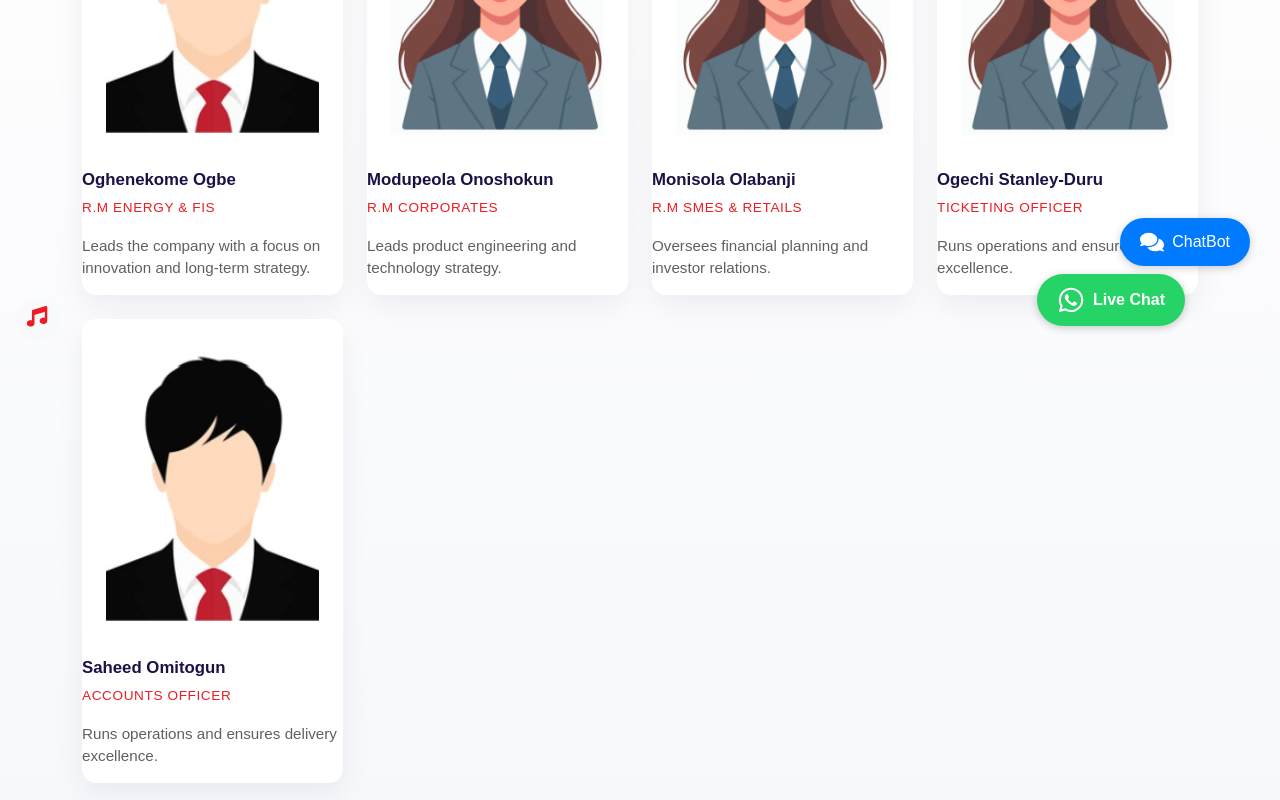
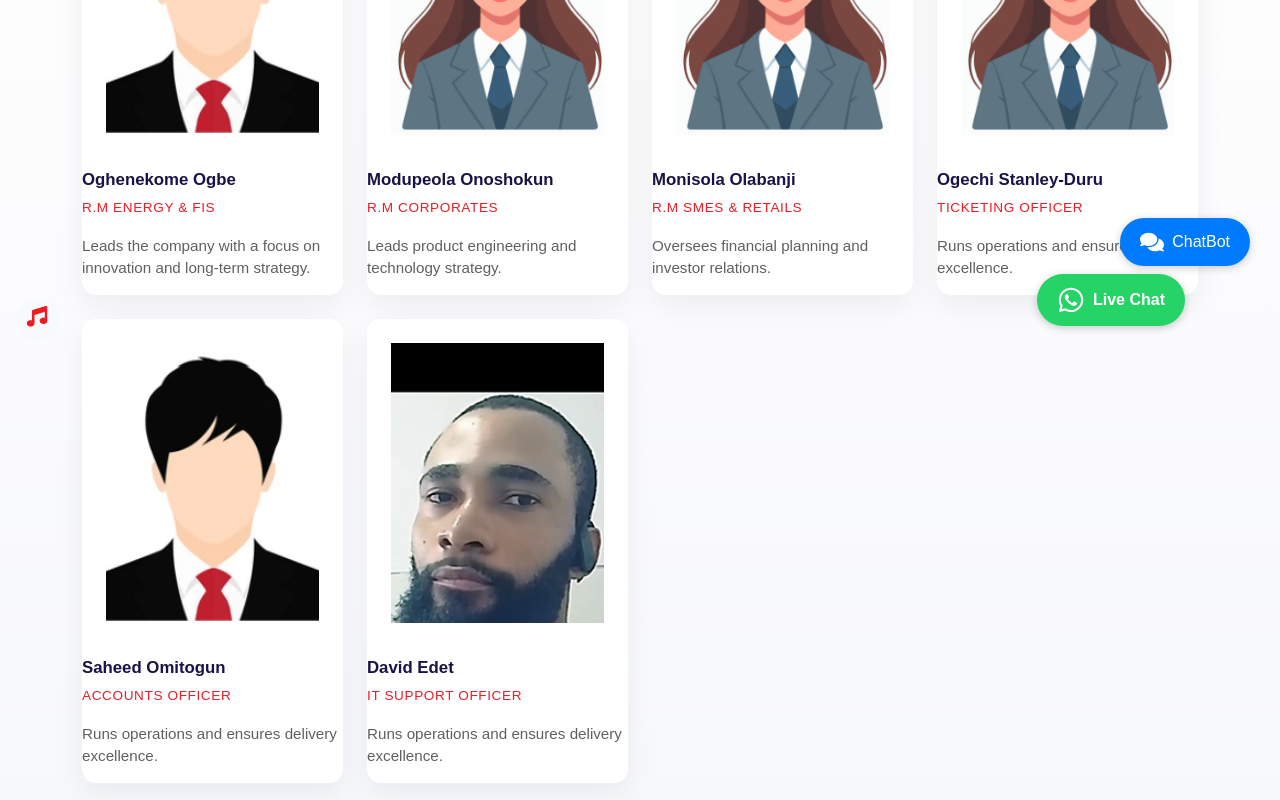
Before and after one commit to EdetDavid/thrive-travels, a React (Create React App) app: page /other-team-members in a window 1280 px wide. Shown: the part 444-1244 px from the top of the page. Built offline with nearby package versions, Linux system fonts and the light colour scheme; a web font is replaced by a local one.

Commit message:
Updating Other Team Members

```diff
--- a/src/pages/team/Team.jsx
+++ b/src/pages/team/Team.jsx
@@ -3,18 +3,20 @@ import male from "../../assets/images/male-avatar.png";
 import female from "../../assets/images/female-avatar.png";
 import remi from "../../assets/images/team/Remi.jpg";
 import richard from "../../assets/images/team/Richard.jpeg";
+import tayo from "../../assets/images/directors/TAYO.png";
+import toyin from "../../assets/images/directors/Toyin.png";
 import "./Team.css";
 
 const managementTeam = [
   {
-    imgSrc: male,
+    imgSrc: tayo,
     name: "Omotayo Ajani",
     role: "Managing Director",
     bio: "Leads the company with a focus on innovation and long-term strategy.",
   },
 
   {
-    imgSrc: female,
+    imgSrc: toyin,
     name: "Oluwatoyin Adewuyi",
     role: "Executive Director",
     bio: "Leads the company with a focus on innovation and long-term strategy.",
@@ -53,6 +55,12 @@ const managementTeam = [
     role: "Head, Branding and Corporate Communications",
     bio: "Runs operations and ensures delivery excellence.",
   },
+   {
+    imgSrc: remi,
+    name: "Oluwaremilekun Adebowale",
+    role: "Head, Branding and Corporate Communications",
+    bio: "Runs operations and ensures delivery excellence.",
+  },
 ];
 
 const ManagementTeam = () => {
--- a/src/pages/team/otherTeam.jsx
+++ b/src/pages/team/otherTeam.jsx
@@ -1,6 +1,7 @@
 import React from "react";
 import male from "../../assets/images/male-avatar.png";
 import female from "../../assets/images/female-avatar.png";
+import david from "../../assets/images/team/David.png"
 import "./Team.css";
 
 const managementMembers = [
@@ -32,6 +33,12 @@ const managementMembers = [
     imgSrc: male,
     name: "Saheed Omitogun",
     role: "Accounts Officer",
+    bio: "Runs operations and ensures delivery excellence.",
+  },
+  {
+    imgSrc: david,
+    name: "David Edet",
+    role: "IT Support Officer",
     bio: "Runs operations and ensures delivery excellence.",
   },
 ];
```
Also changed, not shown: src/assets/images/team/David.png (added).
